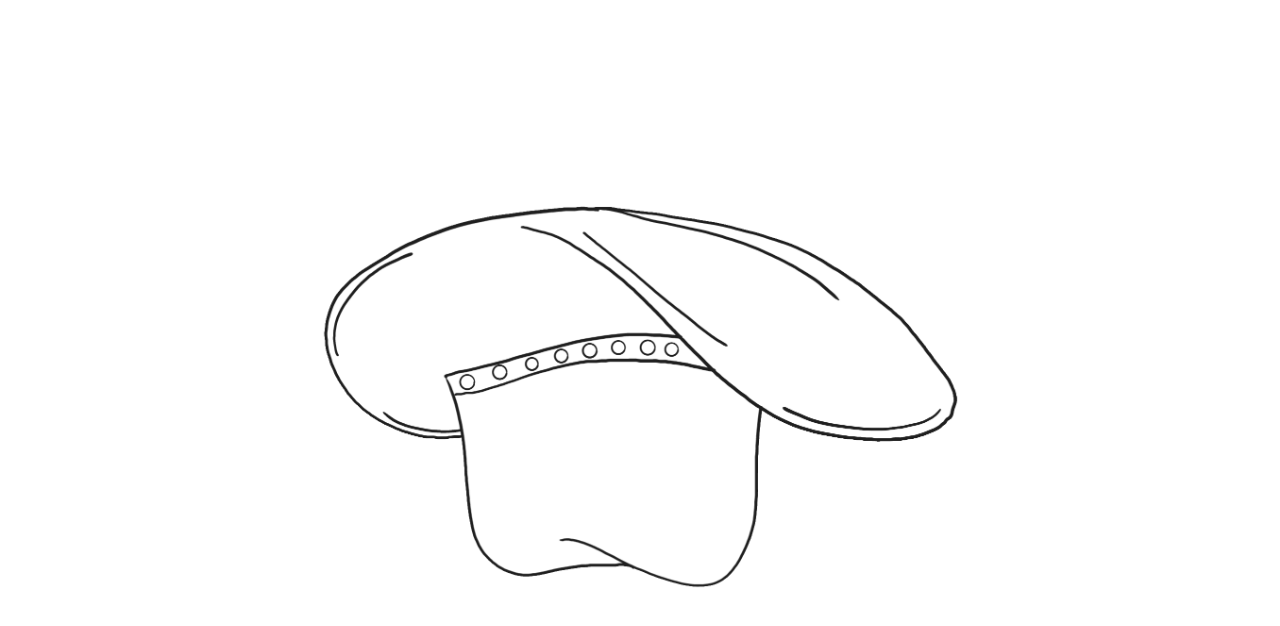
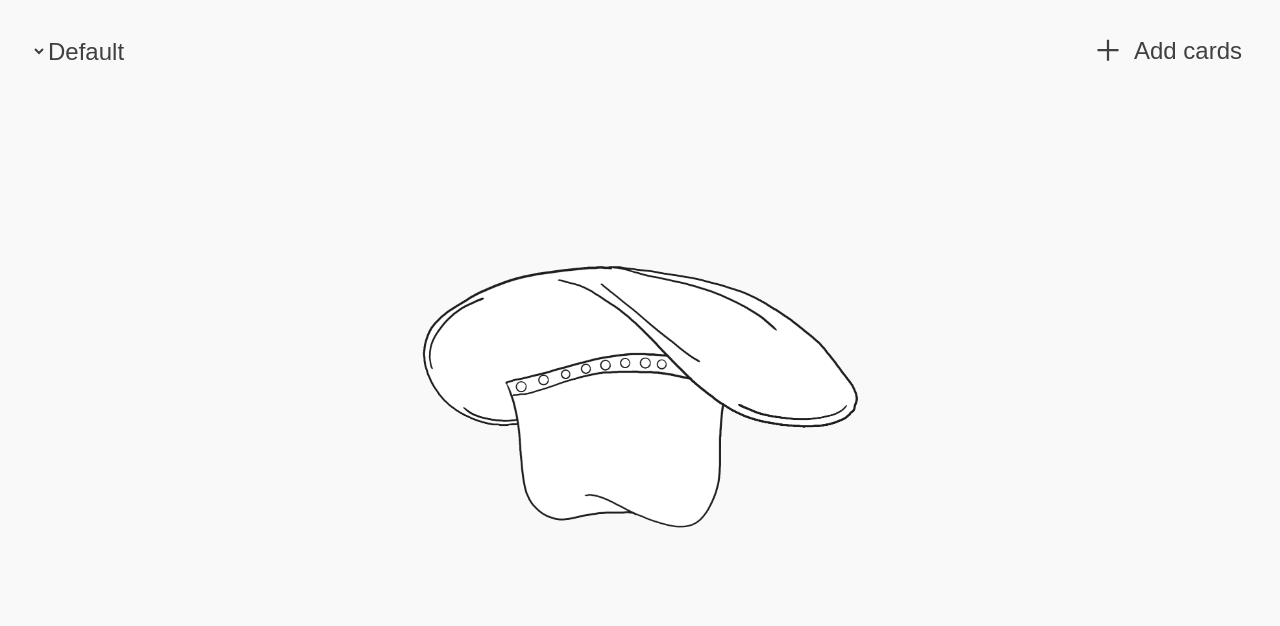
Before and after one commit to ZachDaChampion/hat-picker, a Svelte app: page / in a window 1280 px wide. Shown: the top 626 px of the page. Built offline with nearby package versions, Linux system fonts and the light colour scheme.

Commit message:
Add top bar

```diff
--- a/src/App.svelte
+++ b/src/App.svelte
@@ -1,8 +1,10 @@
 <script lang="ts">
   import Hat from "./lib/Hat.svelte";
+  import TopBar from "./lib/TopBar.svelte";
 </script>
 
 <main>
+  <TopBar />
   <Hat />
 </main>
 
--- a/src/app.css
+++ b/src/app.css
@@ -15,30 +15,12 @@
   -webkit-text-size-adjust: 100%;
 }
 
-a {
-  font-weight: 500;
-  color: #646cff;
-  text-decoration: inherit;
-}
-a:hover {
-  color: #535bf2;
-}
-
 body {
   margin: 0;
   display: flex;
   place-items: center;
   min-width: 320px;
   min-height: 100vh;
-}
-
-h1 {
-  font-size: 3.2em;
-  line-height: 1.1;
-}
-
-.card {
-  padding: 2em;
 }
 
 #app {
@@ -49,33 +31,15 @@ h1 {
 }
 
 button {
-  border-radius: 8px;
-  border: 1px solid transparent;
-  padding: 0.6em 1.2em;
-  font-size: 1em;
-  font-weight: 500;
-  font-family: inherit;
-  background-color: #1a1a1a;
+  background-color: transparent;
+  border: none;
+  color: #404040;
   cursor: pointer;
-  transition: border-color 0.25s;
-}
-button:hover {
-  border-color: #646cff;
-}
-button:focus,
-button:focus-visible {
-  outline: 4px auto -webkit-focus-ring-color;
 }
 
-@media (prefers-color-scheme: light) {
-  :root {
-    color: #213547;
-    background-color: #ffffff;
-  }
-  a:hover {
-    color: #747bff;
-  }
-  button {
-    background-color: #f9f9f9;
-  }
+select {
+  background-color: transparent;
+  border: none;
+  color: #404040;
+  cursor: pointer;
 }
--- a/src/lib/Hat.svelte
+++ b/src/lib/Hat.svelte
@@ -147,7 +147,7 @@
 
   #hat {
     z-index: 100;
-    max-height: 50vh;
+    max-height: 33vh;
     max-width: 50vw;
   }
 
--- /dev/null
+++ b/src/lib/TopBar.svelte
@@ -0,0 +1,74 @@
+<script lang="ts">
+  import { persistant_store, current_list_idx, current_list } from "../store";
+
+  let dropdown: HTMLSelectElement;
+  let selected = 0;
+
+  console.log($persistant_store);
+</script>
+
+<div id="top-bar">
+  <select
+    id="dropdown"
+    bind:value={selected}
+    bind:this={dropdown}
+    title="Hats"
+    on:change={() => {
+      $current_list_idx = selected;
+      dropdown.blur();
+    }}
+  >
+    {#each $persistant_store.lists as store, i}
+      <option value={i}>{store.name}</option>
+    {/each}
+  </select>
+  <button id="add_btn" type="button"
+    ><img id="add_btn_img" src="/add_icon.svg" alt="Add icon" /><span
+      >Add cards</span
+    ></button
+  >
+</div>
+
+<style>
+  #dropdown {
+    font-size: 1.5em;
+    direction: rtl;
+    transition: 250ms;
+  }
+
+  #dropdown option {
+    direction: ltr;
+  }
+
+  #add_btn {
+    font-size: 1.5em;
+    display: inline-flex;
+    align-items: center;
+    transition: 250ms;
+  }
+
+  #add_btn:hover,
+  #dropdown:hover,
+  #dropdown:focus {
+    outline: none;
+    transform: scale(1.1);
+  }
+
+  #add_btn_img {
+    margin-right: 8px;
+    width: 1.5em;
+    height: 1.5em;
+    transform: translateY(-0.035em);
+  }
+
+  #top-bar {
+    display: flex;
+    justify-content: space-between;
+    position: fixed;
+    padding: 32px;
+    top: 0;
+    left: 0;
+    width: calc(100% - 64px);
+    z-index: 1;
+  }
+</style>
--- a/src/store.ts
+++ b/src/store.ts
@@ -1,4 +1,4 @@
-import { writable } from "svelte/store";
+import { derived, writable } from "svelte/store";
 
 export interface PermamentStore {
   lists: ListStore[];
@@ -22,7 +22,24 @@ export interface DrawnStore {
 
 function read_from_storage(): PermamentStore {
   const data = localStorage.getItem("data");
-  return data ? JSON.parse(data) : { lists: [] };
+  return data
+    ? JSON.parse(data)
+    : {
+        lists: [
+          {
+            name: "Default",
+            count_per_draw: 1,
+            in_hat: [],
+            drawn: [],
+          },
+          {
+            name: "Default 2",
+            count_per_draw: 1,
+            in_hat: [],
+            drawn: [],
+          }
+        ],
+      };
 }
 
 function write_to_storage(data: PermamentStore) {
@@ -31,6 +48,15 @@ function write_to_storage(data: PermamentStore) {
 
 export const persistant_store = writable(read_from_storage());
 
+export const current_list_idx = writable(0);
+
+export const current_list = derived(
+  [persistant_store, current_list_idx],
+  ([$persistant_store, $current_list_idx]) => {
+    return $persistant_store.lists[$current_list_idx];
+  }
+);
+
 persistant_store.subscribe((data) => {
   write_to_storage(data);
 });
```
Also changed, not shown: public/add_icon.svg (added).
